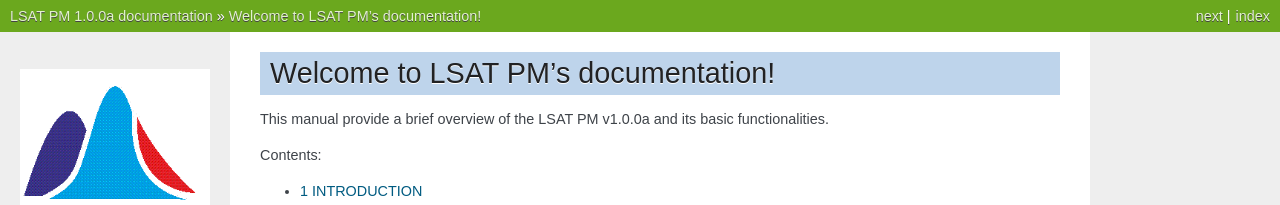
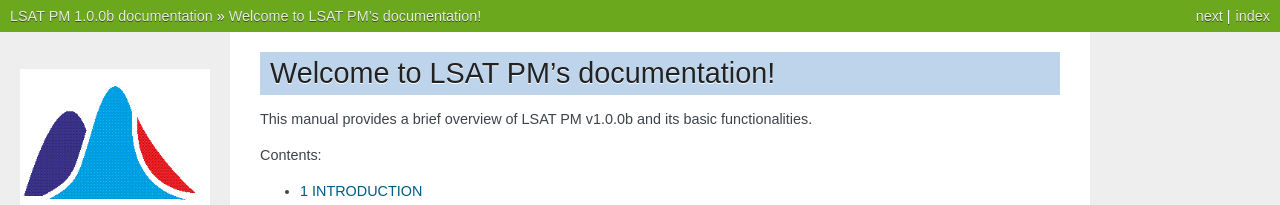
Before and after one commit to BGR-EGHA/LSAT-Documentation, a Sphinx documentation site: the page built from source/index.rst, in a window 1280 px wide. Shown: the top 205 px of the page. Built offline with Sphinx 7.4.7, drawn with Linux system fonts in a browser that asks for light colours; some of the changed text lies outside the part shown.

Commit message:
v1.0.0b and minor typo fixes

```diff
--- a/source/DATA/VectorTools/GeoprocessingTools.rst
+++ b/source/DATA/VectorTools/GeoprocessingTools.rst
@@ -58,7 +58,7 @@
 Information
 ^^^^^^^^^^^
 
-Geoprocessing Tools only supports Shapefiles (.shp) as of LSAT PM v1.0.0a.
+Geoprocessing Tools only supports Shapefiles (.shp) as of now.
 
 Input and Output
 ^^^^^^^^^^^^^^^^
--- a/source/conf.py
+++ b/source/conf.py
@@ -22,7 +22,7 @@
 author = 'Federal Institute for Geosciences and Natural Resources'
 
 # The full version, including alpha/beta/rc tags
-release = '1.0.0a'
+release = '1.0.0b'
 
 
 # -- General configuration ---------------------------------------------------
--- a/source/index.rst
+++ b/source/index.rst
@@ -4,8 +4,8 @@
    contain the root `toctree` directive.
 
 Welcome to LSAT PM's documentation!
-====================================
-This manual provide a brief overview of the LSAT PM v1.0.0a and its basic functionalities.
+===================================
+This manual provides a brief overview of LSAT PM v1.0.0b and its basic functionalities.
 
 
 .. toctree::
```
